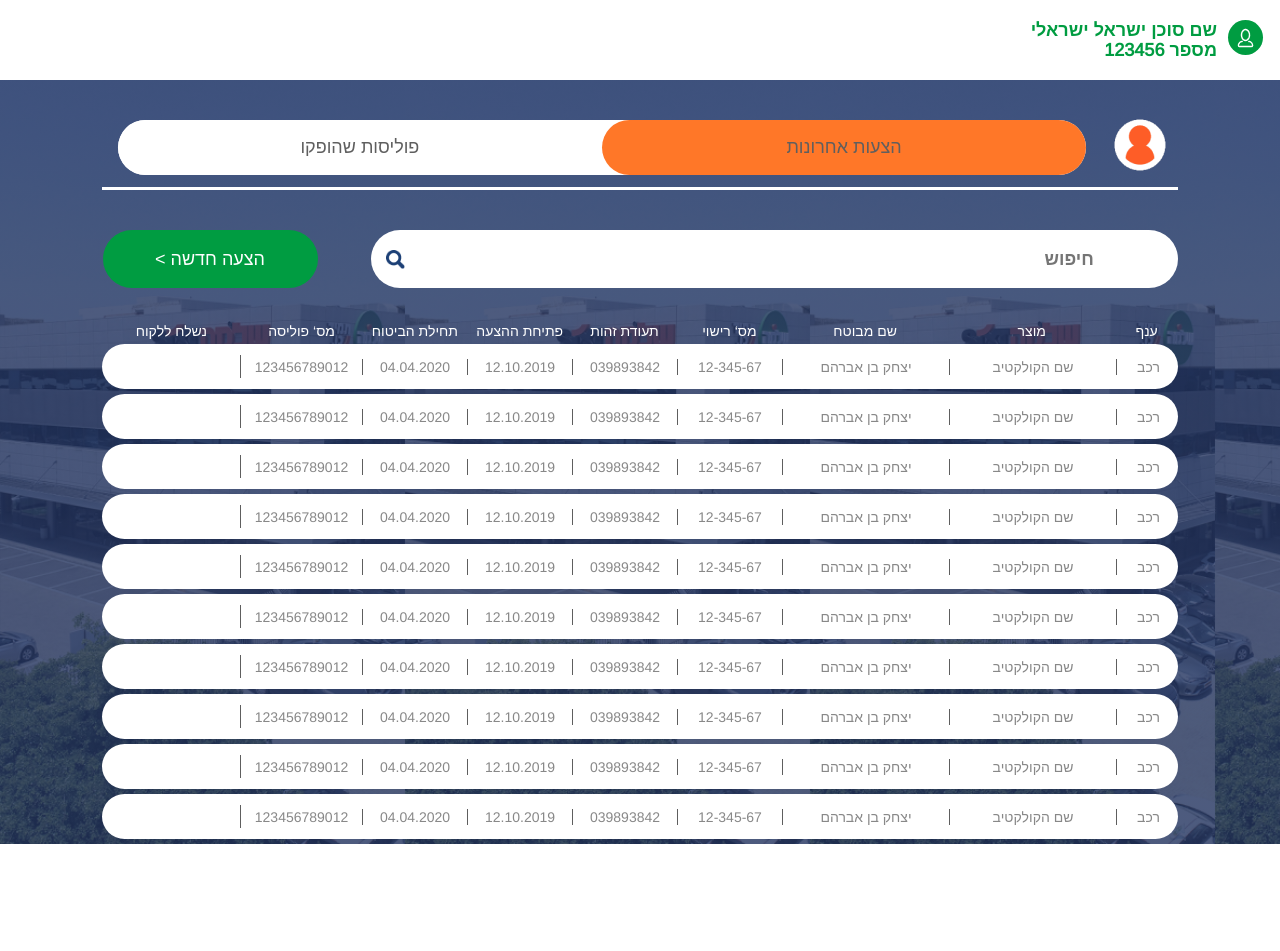
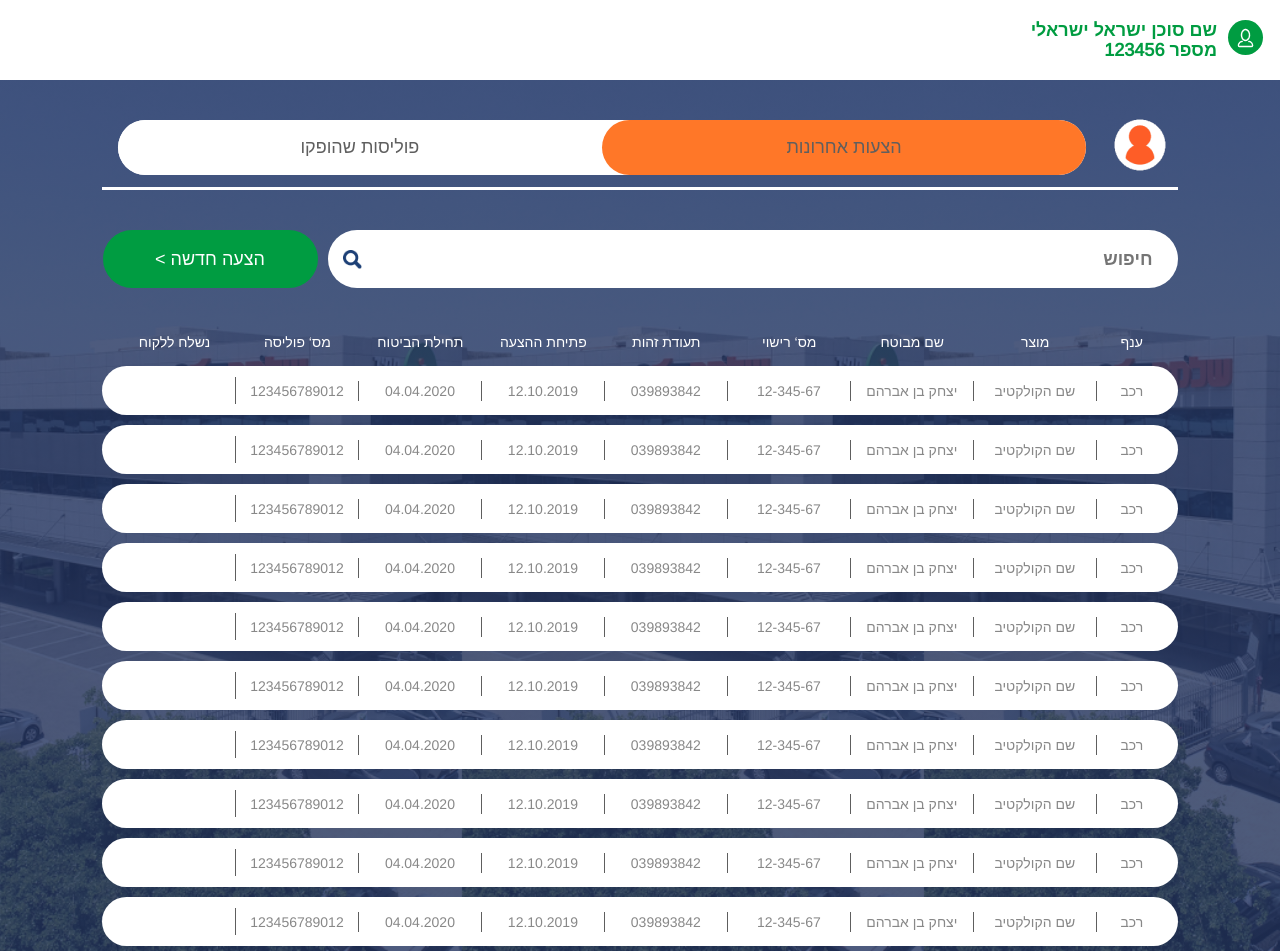
Before and after one commit to tomahawk535/qubertecMainPage, a plain HTML site: page index.html in a window 1280 px wide. Before the commit the page ends 844 px from the top, so only its background shows below. Drawn offline with nearby package versions, Linux system fonts and the light colour scheme.

Commit message:
new fils

```diff
--- a/index.html
+++ b/index.html
@@ -72,11 +72,23 @@
             </div>
             <hr class="mobile-underline">
         </div>
-        <div class="mobile-cart"
+        <div class="car-list">
+            <div class="cars-headers-desktop">
+                <p class="header-item-name checkbox"> נשלח ללקוח</p>
+                <p class="header-item-name code">מס‘ פוליסה</p>
+                <p class="header-item-name year2">תחילת הביטוח</p>
+                <p class="header-item-name year1">פתיחת ההצעה</p>
+                <p class="header-item-name car-code">תעודת זהות</p>
+                <p class="header-item-name car-num">מס‘ רישוי</p>
+                <p class="header-item-name brand">שם מבוטח</p>
+                <p class="header-item-name name">מוצר</p>
+                <p class="header-item-name num">ענף</p>
+            </div>
+            <div class="car-item"
                  v-for="car in cars"
                  :key="car.id"
             >
-            <div class="mobile-cart-header">
+                <div class="car-navigation">
                     <div class="letter-ico">
                         <img src="img/letter-ico.svg"
                              alt="img"
@@ -93,53 +105,67 @@
                         >
                     </div>
                 </div>
-            <div class="mobile-curt-list">
-                <div class="left-side">
-                    <p> מספר רישוי <br> <span> {{car.num1}}</span></p>
-                    <p> תחילת ביטוח <br> <span> {{car.num4}}</span></p>
-                    <p><br><span class="green"> (נשלחה ללקוח)</span></p>
-                </div>
-                <div class="right-side">
-                    <p> קולקטיב <br> <span>{{car.text1}}</span></p>
-                    <p> שם מבוטח <br> <span> {{car.text2}}</span></p>
-                    <p> תעודת זהות <br> <span> {{car.num2}}</span></p>
-                    <p> פתיחת הצעה <br> <span> {{car.num3}}</span></p>
-                    <p> פוליסה <br> <span> {{car.num5}}</span></p>
-                </div>
-            </div>
-        </div>
-        <div class="desktop-list">
-            <ul class="car-list">
-                <li class="car-list-item header-item">
-                    <p class="header-item-name checkbox"> נשלח ללקוח</p>
-                    <p class="header-item-name code">מס‘ פוליסה</p>
-                    <p class="header-item-name year2">תחילת הביטוח</p>
-                    <p class="header-item-name year1">פתיחת ההצעה</p>
-                    <p class="header-item-name car-code">תעודת זהות</p>
-                    <p class="header-item-name car-num">מס‘ רישוי</p>
-                    <p class="header-item-name brand">שם מבוטח</p>
-                    <p class="header-item-name name">מוצר</p>
-                    <p class="header-item-name num">ענף</p>
-                </li>
-                <li class="car-list-item  body-item"
-                    v-for="car in cars"
-                    :key="car.id"
-                >
-
+                <div class="car-info">
                     <label class="custom-checkbox">
                         <input type="checkbox"
                         >
                         <p class="list-item-title checkbox"></p>
-                        <p class="list-item-title code">{{car.num5}}</p>
-                        <p class="list-item-title year2">  {{car.num4}}</p>
-                        <p class="list-item-title year1">  {{car.num3}}</p>
-                        <p class="list-item-title car-code">  {{car.num2}}</p>
-                        <p class="list-item-title car-num">  {{car.num1}}</p>
-                        <p class="list-item-title brand">  {{car.text2}}</p>
-                        <p class="list-item-title name">  {{car.text1}}</p>
-                        <p class="list-item-title num"> רכב </p>
+                        <p class="name">
+                        <span class="mobile-cart-header">
+                            קולקטיב
+                        </span>
+                            <br>
+                            {{car.text1}}
+                        </p>
+                        <p class="space">
+
+                        </p>
+                        <p class="brand">
+                        <span class="mobile-cart-header">
+                            שם מבוטח
+                        </span>
+                            <br> {{car.text2}}
+                        </p>
+                        <p class="car-num">
+                        <span class="mobile-cart-header">
+                            מספר רישוי
+                        </span>
+                            <br>
+                            {{car.num1}}
+                        </p>
+                        <p class="car-code">
+                        <span class="mobile-cart-header">
+                            תעודת זהות
+                        </span>
+                            <br>
+                            {{car.num2}}
+                        </p>
+                        <p class="year2">
+                        <span class="mobile-cart-header">
+                           תחילת ביטוח
+                        </span>
+                            <br>
+                            {{car.num4}}
+                        </p>
+                        <p class="year1">
+                        <span class="mobile-cart-header">
+                            פתיחת הצעה
+                        </span>
+                            <br>
+                            {{car.num3}}
+                        </p>
+                        <p class="space"><br><span class="green mobile-cart-header"> (נשלחה ללקוח)</span></p>
+                        <p class="code">
+                        <span class="mobile-cart-header">
+                            פוליסה
+                        </span>
+                            <br>
+                            {{car.num5}}
+                        </p>
+                        <p class="num"> רכב </p>
                     </label>
-                   <div class="contact">
+                </div>
+                <div class="contact not-mobile">
                     <a href="#"
                        class="letter"
                     >
@@ -155,8 +181,7 @@
                         >
                     </a>
                 </div>
-                </li>
-            </ul>
+            </div>
         </div>
     </article>
 
--- a/style/main.scss
+++ b/style/main.scss
@@ -44,9 +44,6 @@ article {
   .not-mobile {
     display: none;
   }
-  .desktop-list {
-    display: none;
-  }
   .options {
     width: 100%;
     margin: 27px 0;
@@ -79,7 +76,7 @@ article {
     align-items: center;
     padding: 10px 5%;
     .search-group {
-      flex-basis: 85%;
+     width: 83%;
       display: flex;
       height: 40px;
       align-items: center;
@@ -87,7 +84,7 @@ article {
       border-radius:  $border-radius;
       padding: 0 15px;
       input {
-        flex-basis: 90%;
+        width: 100%;
         padding: 0 10px;
         border: none;
         outline: none;
@@ -119,18 +116,22 @@ article {
       border-radius: 10px;
     }
   }
-  .mobile-cart {
+    .car-list {
+      width: 100%;
+      .cars-headers-desktop {
+        display: none;
+      }
+      .car-item {
         width: 90%;
         margin: 0 auto 26px;
-    display: flex;
-    flex-direction: column;
         padding: 20px;
         border-radius: 30px;
         background-color:  $bg-color-wht;
-    .mobile-cart-header {
-      width: 100%;
+        .not-mobile {
+          display: none;
+        }
+        .car-navigation {
           display: flex;
-      justify-content: space-between;
           padding-bottom: 13px;
           border-bottom: 2px solid #1D4076;
           .letter-ico, .pan-ico {
@@ -155,30 +156,53 @@ article {
             justify-content: center;
           }
         }
-    .mobile-curt-list {
+        .car-info {
           display: flex;
-      flex-wrap: nowrap;
-      .left-side, .right-side {
+          flex-wrap: wrap;
+          .custom-checkbox {
+            display: flex;
+            flex-wrap: wrap;
+            cursor: pointer;
+            position: relative;
+            align-items: flex-end;
+            justify-content: space-between;
+            width: 100%;
+            pointer-events: none;
+            input {
+              position: absolute;
+              width: 20px;
+              height: 20px;
+              left: 50px;
+              opacity: 0;
+              z-index: -1;
+              pointer-events: none;
+            }
+
+          }
+          .num {
+            display: none;
+          }
+          p, .checkbox {
             flex-basis: 50%;
+            @include user-text;
+            margin-top: 14px;
             text-align: right;
-        display: flex;
-        flex-direction: column;
-        justify-content: flex-end;
-        p {
-          @include user-text;
-          color: $sub-font-color;
-          margin-top: 14px;
+            font-size: 18px;
+            font-weight: 20px;
+            color: #21325E;
           }
           span {
-          color: #21325E;
-          font-size: 20px;
-          line-height: 23px;
+            color: $sub-font-color;
+            font-size: 16px;
+            line-height: 18px;
           }
           .green {
             color: #009C41;
           }
+
         }
       }
     }
 
+
 }
--- a/style/mediumScreen.scss
+++ b/style/mediumScreen.scss
@@ -43,8 +43,12 @@
         font-size: 18px;
       }
     }
-    .mobile-cart {
-      width: 45%;
+    .car-list {
+      display: flex;
+      flex-wrap: wrap;
+      .car-item {
+        flex-basis: 45%;
+      }
     }
   }
 }
--- a/style/screenDesktop.scss
+++ b/style/screenDesktop.scss
@@ -18,82 +18,43 @@
   }
   article {
     flex-direction: column;
-    .mobile-cart {
-      display: none;
+    .search-section {
+      .search-group {
+        flex-basis: 79%;
       }
-    .desktop-list {
-      display: block;
-      width: 100%;
+    }
+    .car-list {
+      .cars-headers-desktop {
+        display: flex;
+        flex-basis: 90%;
         max-width: 1076px;
         margin: 0 auto;
-      .car-list {
-        width: 100%;
-        .car-list-item {
-          display: flex;
-          list-style-type: none;
-        }
-        .header-item {
-          pointer-events: none;
-          .header-item-name {
+        justify-content: space-around;
+        padding: 11px;
+        p {
           @include table-headers;
           color: $main-font-color;
+          text-align: center;
+          flex-basis: 10%;
+        }
+        .num {
+          flex-basis: 5%;
         }
       }
-        .body-item {
+      .car-item {
         position: relative;
-          @include table-headers;
-          color: $sub-font-color;
-          padding: 2px 0;
-          background-color: $bg-color-wht;
-          border-radius: $border-radius;
-          margin: 5px 0;
-          height: 45px;
-          align-items: center;
-          cursor: pointer;
-          .custom-checkbox {
-            display: flex;
-            cursor: pointer;
-            position: relative;
-            align-items: center;
-            input {
-              position: absolute;
-              width: 20px;
-              height: 20px;
-              //top: calc (20px -50%);
-              left: 50px;
-              opacity: 0;
-              z-index: -1;
-            }
-            .checkbox::before {
-              content: '';
-              display: inline-block;
-              width: 20px;
-              height: 20px;
-              background-repeat: no-repeat;
-              background-position: center center;
-              background-size: 100%;
-
-            }
-            input:checked+.checkbox::before {
-              background-color: transparent;
-              background-image: url("../img/chekbox.png");
-            }
-
-          }
-          .list-item-title {
-            border-right: 1px solid #5e5e5e;
-            &:last-child {
-              border: none;
-            }
-          }
+        flex-basis: 100%;
+        max-width: 1076px;
+        align-content: center;
+        padding: 11px;
+        margin: 5px auto;
         .contact {
           position: absolute;
           top: 0;
-            right: -111px;
+          right: -10%;
+          height: 100%;
           display: none;
-            height: 100%;
 
-          }
           .letter, .pencil {
             height: 100%;
             width: 45px;
@@ -107,40 +68,97 @@
               background-color: $active-color;
             }
           }
+
+        }
         &:hover {
           background-color: $active-color;
-            color: $main-font-color;
-            transition: 0.5s;
+          transition: 0.5s all;
           .contact {
             display: flex;
-              transition: 0.5s;
+          }
+          .car-info {
+            p {
+              color: $main-font-color;
             }
           }
         }
-        .num {
-          width: 63px;
+        .car-navigation {
+          display: none;
+        }
+        .car-info {
+          position: relative;
+          height: 100%;
+          .custom-checkbox {
+            pointer-events: auto;
+            position: relative;
+            align-items: center;
+            .checkbox::before {
+              content: '';
+              display: inline-block;
+              width: 20px;
+              height: 20px;
+              background-repeat: no-repeat;
+              background-position: center center;
+              background-size: 100%;
+            }
+            input:checked+.checkbox::before {
+              background-color: transparent;
+              background-image: url("../img/chekbox.png");
+            }
+          }
+          .mobile-cart-header{
+            display: none;
+          }
+          .space {
+            display: none;
+          }
+          p, .checkbox {
+            border-right: 1px solid #5e5e5e;
+            @include table-headers;
+            color: $sub-font-color;
+            padding: 2px 0;
+            margin-top: 0;
             text-align: center;
+            flex-grow: 1;
+            flex-basis: 10%;
+            br {
+              display: none;
             }
-        .name, .brand {
-          width: 167px;
-          text-align: center;
+            &:last-child {
+              border: none;
             }
-        .car-num, .car-code, .year1, .year2 {
-          width: 105px;
-          text-align: center;
           }
           .code {
-          width: 122px;
-          text-align: center;
+            order: 2;
+          }
+          .year2 {
+            order: 3;
+          }
+          .year1 {
+            order: 4;
+          }
+          .car-code {
+            order: 5;
+          }
+          .car-num {
+            order: 6;
+          }
+          .brand {
+            order: 7;
+          }
+          .name {
+            order: 8;
+          }
+          .num {
+            order: 9;
+            flex-basis: 5%;
             display: block;
           }
-        .checkbox {
-          width: 139px;
-          text-align: center;
         }
-
       }
     }
   }
 
+
+
 }
```
Also changed, not shown: style/style.min.css. Lines whose indentation alone changed are shown as unchanged.
